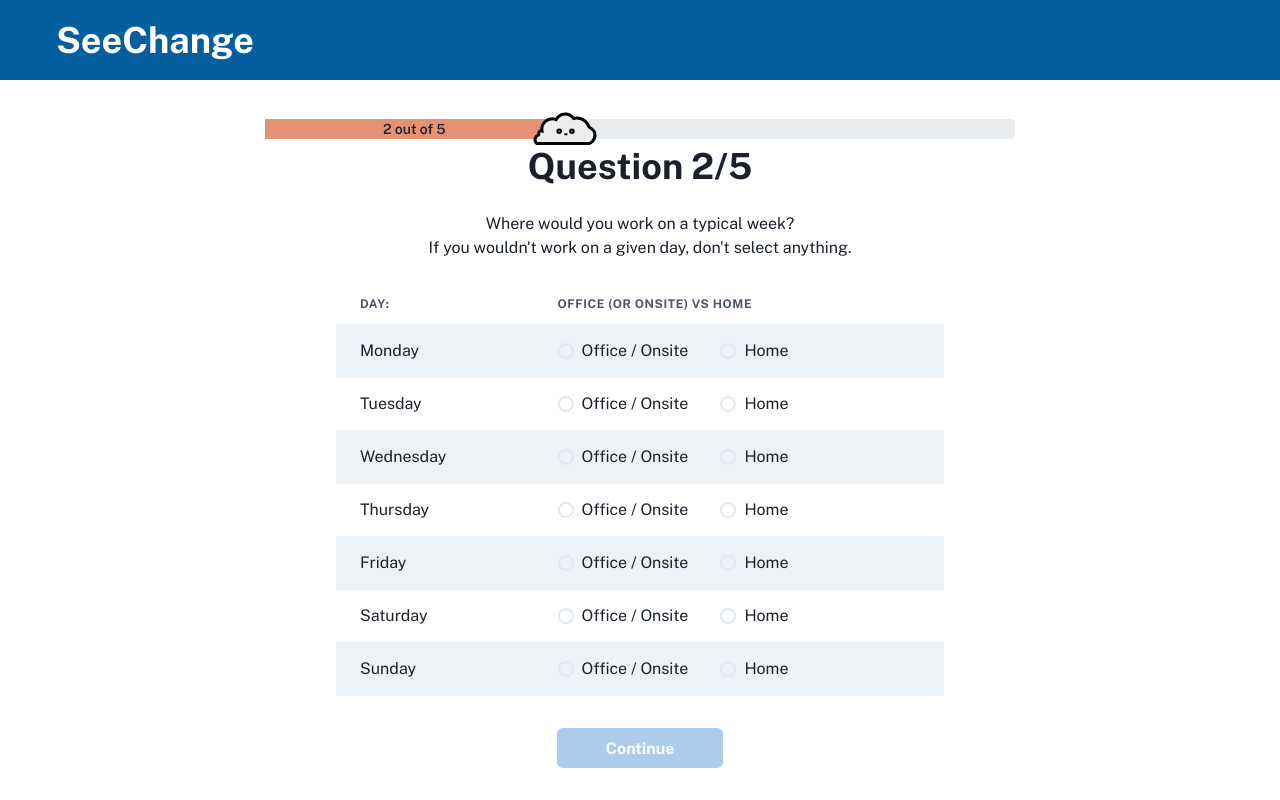
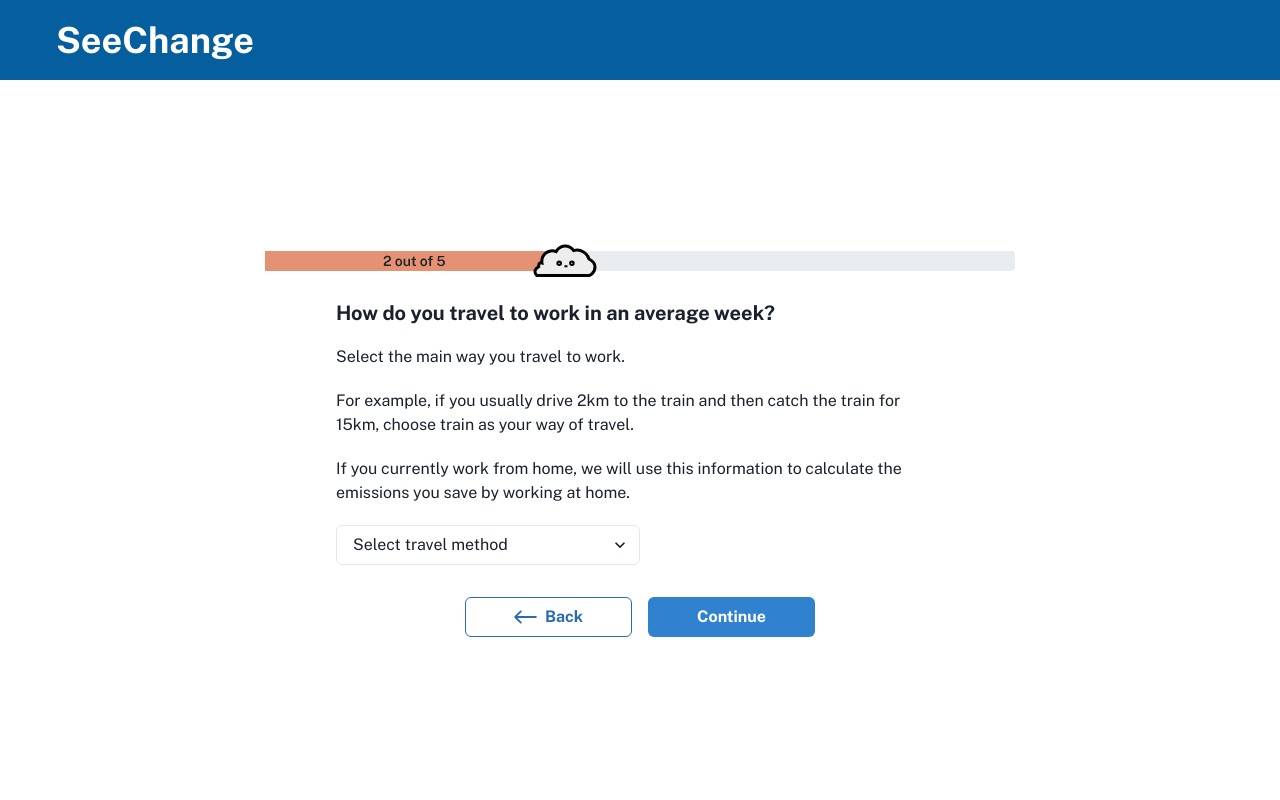
Before and after one commit to CodeforAustralia/council-emissions-calculator, a Next.js app: page /form/Question2 in a window 1280 px wide. Built offline with nearby package versions, Linux system fonts and the light colour scheme.

Commit message:
implement page 2 with Select droplist

```diff
--- a/pages/form/Question2.js
+++ b/pages/form/Question2.js
@@ -1,76 +1,40 @@
-import { useState } from "react";
+import { useRef } from "react";
 import {
-  Table,
-  Thead,
-  Tbody,
-  Tr,
-  Th,
-  Td,
-  Radio,
-  RadioGroup,
+  Box,
+  Grid,
   Heading,
   Text,
+  Select,
 } from "@chakra-ui/react";
 import Layout from "../../components/Layout/Layout";
 import useForm from "../../components/FormProvider";
-import { daysOfWeek } from "../../utils/constants";
-import LinkButton from "../../components/LinkButton/LinkButton";
+import { modesOfTransport } from "../../utils/constants";
 import Q2Progress from "../../public/images/progress-bar/q2-progress-bar.svg";
+import { BackButton, ContinueButton } from "../../components/LinkButton/LinkButton";
 
 export default function Question2() {
   const { answers, setAnswers } = useForm();
-  const [days, setDays] = useState(answers.week);
+
+  const select = useRef(null);
+
+  const saveAnswers = () => setAnswers(prev => ({ ...prev, mainModeOfTransport: select.current.value }));
 
   return (
     <Layout>
       <Q2Progress />
-      <Heading>Question 2/5</Heading>
-      <Text textAlign="center" mb={6}>
-        <br />
-        Where would you work on a typical week? <br />
-        If you wouldn&apos;t work on a given day, don&apos;t select anything.
-      </Text>
-      <Table variant="striped">
-        <Thead>
-          <Tr>
-            <Th>Day:</Th>
-            <Th>Office (or onsite) vs home</Th>
-          </Tr>
-        </Thead>
-        <Tbody>
-          {daysOfWeek.map((day, i) => (
-            <Tr key={day}>
-              <Td>{day}</Td>
-              <Td>
-                <RadioGroup
-                  onChange={(v) => {
-                    const arr = [...days];
-                    arr[i] = v;
-                    setDays(arr);
-                  }}
-                >
-                  <Radio value="office">Office / Onsite</Radio>
-                  <Radio value="home" ml={8}>
-                    Home
-                  </Radio>
-                </RadioGroup>
-              </Td>
-            </Tr>
-          ))}
-        </Tbody>
-      </Table>
-      <LinkButton
-        href="/form/Question3"
-        disabled={days.every((v) => v === "didNotWork")}
-        onClick={() =>
-          setAnswers((prev) => ({
-            ...prev,
-            week: days,
-          }))
-        }
-      >
-        Continue
-      </LinkButton>
+      <Box mt={6}>
+        <Heading as="h1" size="md">How do you travel to work in an average week?</Heading>
+        <Text my={5}>Select the main way you travel to work.</Text>
+        <Text my={5}>For example, if you usually drive 2km to the train and then catch the train for 15km, choose train as your way of travel.</Text>
+        <Text my={5}>If you currently work from home, we will use this information to calculate the emissions you save by working at home.</Text>
+        <Select ref={select} placeholder="Select travel method" alignSelf="start" w="50%">
+          {modesOfTransport.map(mode => <option key={mode} value={mode} fontFamily="Public Sans">{mode}</option>)}
+        </Select>
+      </Box>
+      <Grid templateColumns="repeat(2, 1fr)" gap={4}>
+        <BackButton href="/form/Question1" onClick={saveAnswers} />
+        <ContinueButton href="/form/Question3" onClick={saveAnswers} />
+      </Grid>
     </Layout>
   );
 }
--- a/utils/constants.js
+++ b/utils/constants.js
@@ -8,14 +8,26 @@ export const daysOfWeek = [
   "Sunday",
 ];
 
+// export const modesOfTransport = [
+//   "walk",
+//   "bicycle",
+//   "scooter",
+//   "train/tram",
+//   "bus",
+//   "car(shared)",
+//   "car(solo)",
+// ];
+
 export const modesOfTransport = [
-  "walk",
-  "bicycle",
-  "scooter",
-  "train/tram",
-  "bus",
-  "car(shared)",
-  "car(solo)",
+  "Walking",
+  "Bicycle",
+  "Bus",
+  "Train/tram",
+  "Car (driver)",
+  "Car (passenger)",
+  "Scooter/motorbike",
+  "E-scooter",
+  "E-bike"
 ];
 
 export const departments = ["education", "health", "transport", "finance"];
```
